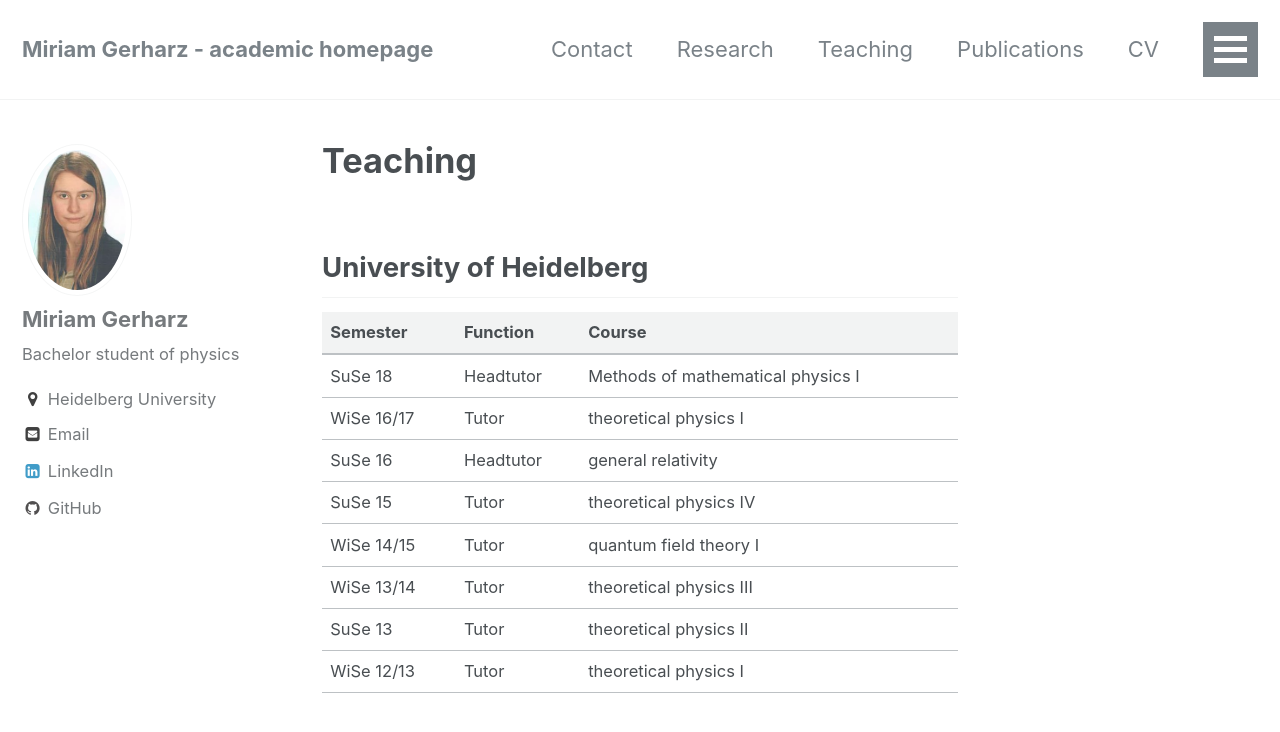
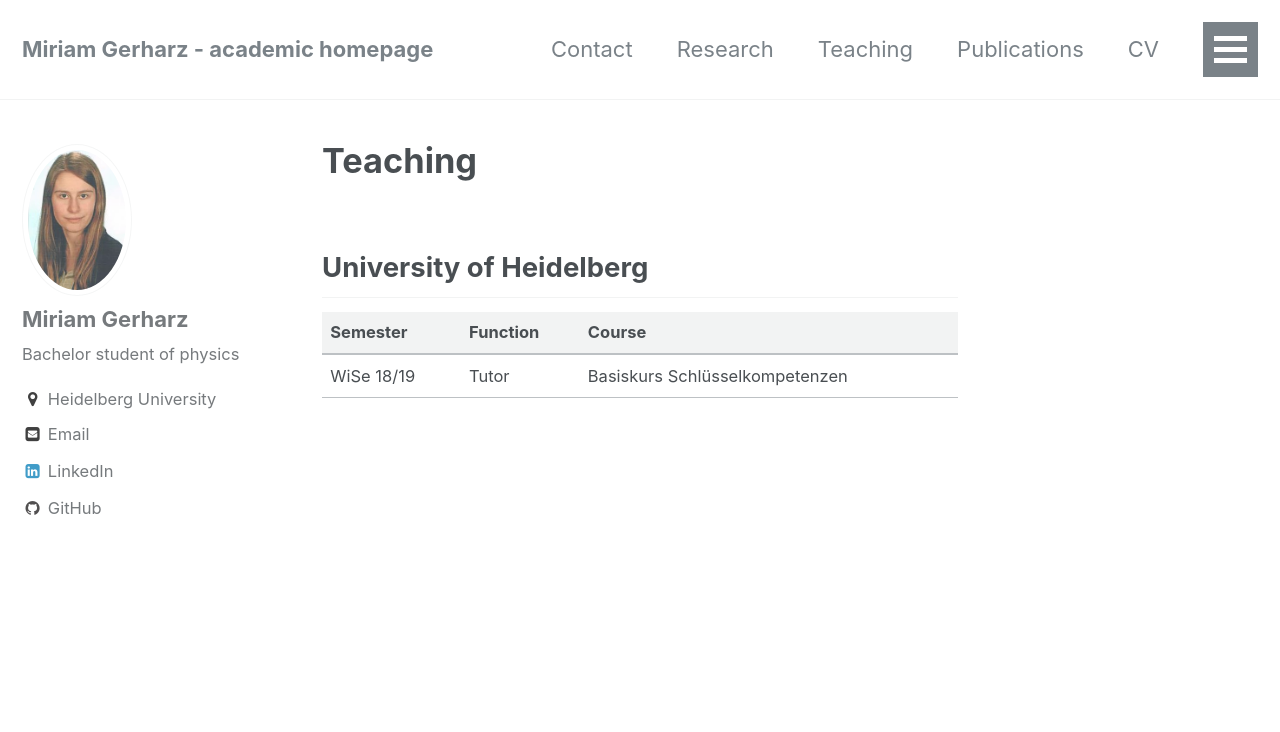
Before and after one commit to MiriamG97/Miriam-Gerharz.github.io, a Jekyll site: the page built from _pages/teaching.md, in a window 1280 px wide and 900 px high. Shown: the top 732 px of the window. Built offline with Jekyll 4.4.1, drawn with Linux system fonts in a browser that asks for light colours.

Commit message:
Update teaching.md

```diff
--- a/_pages/teaching.md
+++ b/_pages/teaching.md
@@ -10,11 +10,4 @@ permalink: /teaching/
 
  Semester | Function | Course
 ---------    :|---------- | --------
-   SuSe 18    | Headtutor | Methods of mathematical physics I
-   WiSe 16/17 | Tutor     | theoretical physics I
-   SuSe 16    | Headtutor | general relativity
-   SuSe 15    | Tutor     | theoretical physics IV
-   WiSe 14/15 | Tutor     | quantum field theory I
-   WiSe 13/14 | Tutor     | theoretical physics III
-   SuSe 13    | Tutor     | theoretical physics II
-   WiSe 12/13 | Tutor     | theoretical physics I
+   WiSe 18/19 | Tutor     | Basiskurs Schlüsselkompetenzen
```
